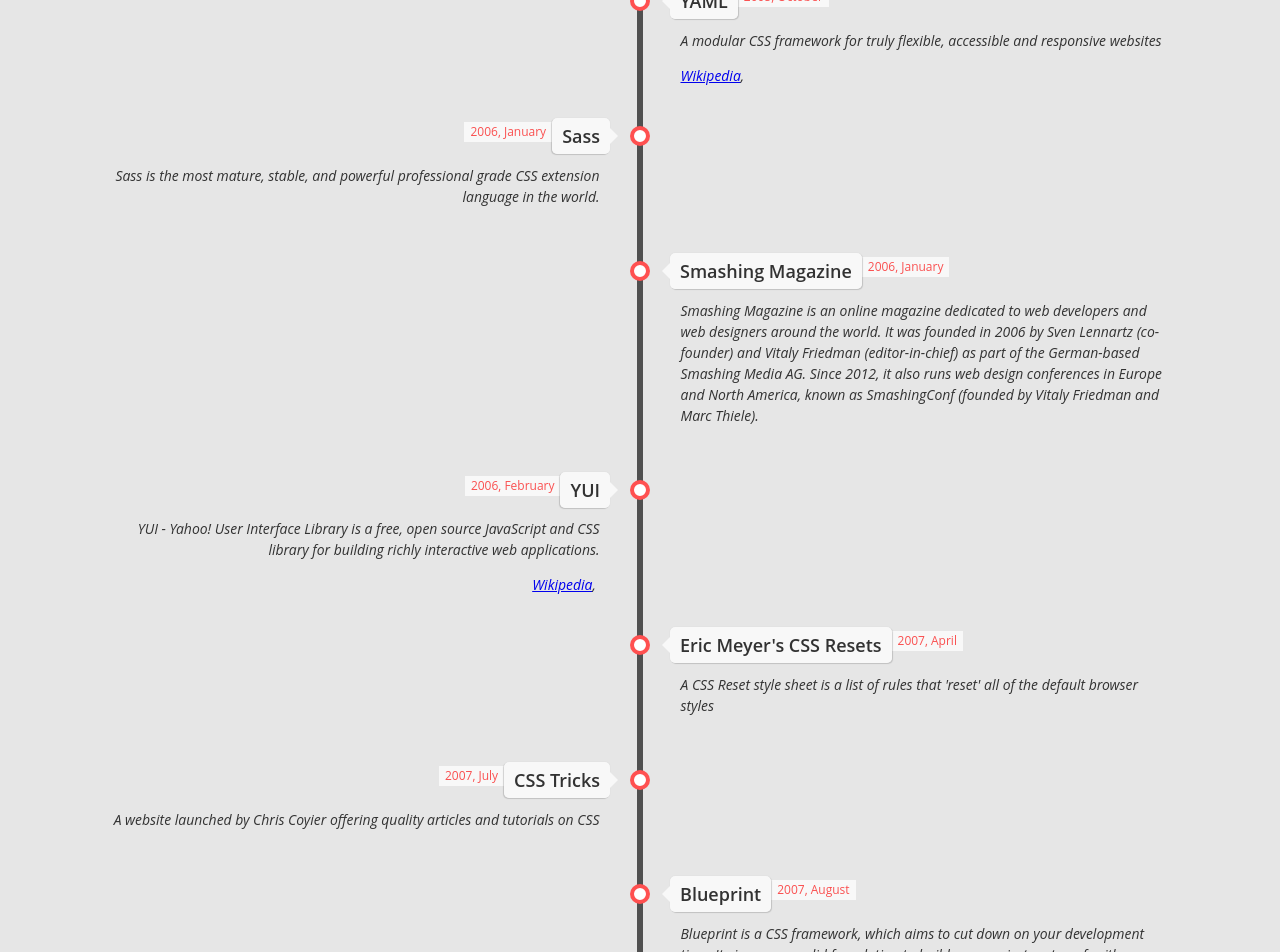
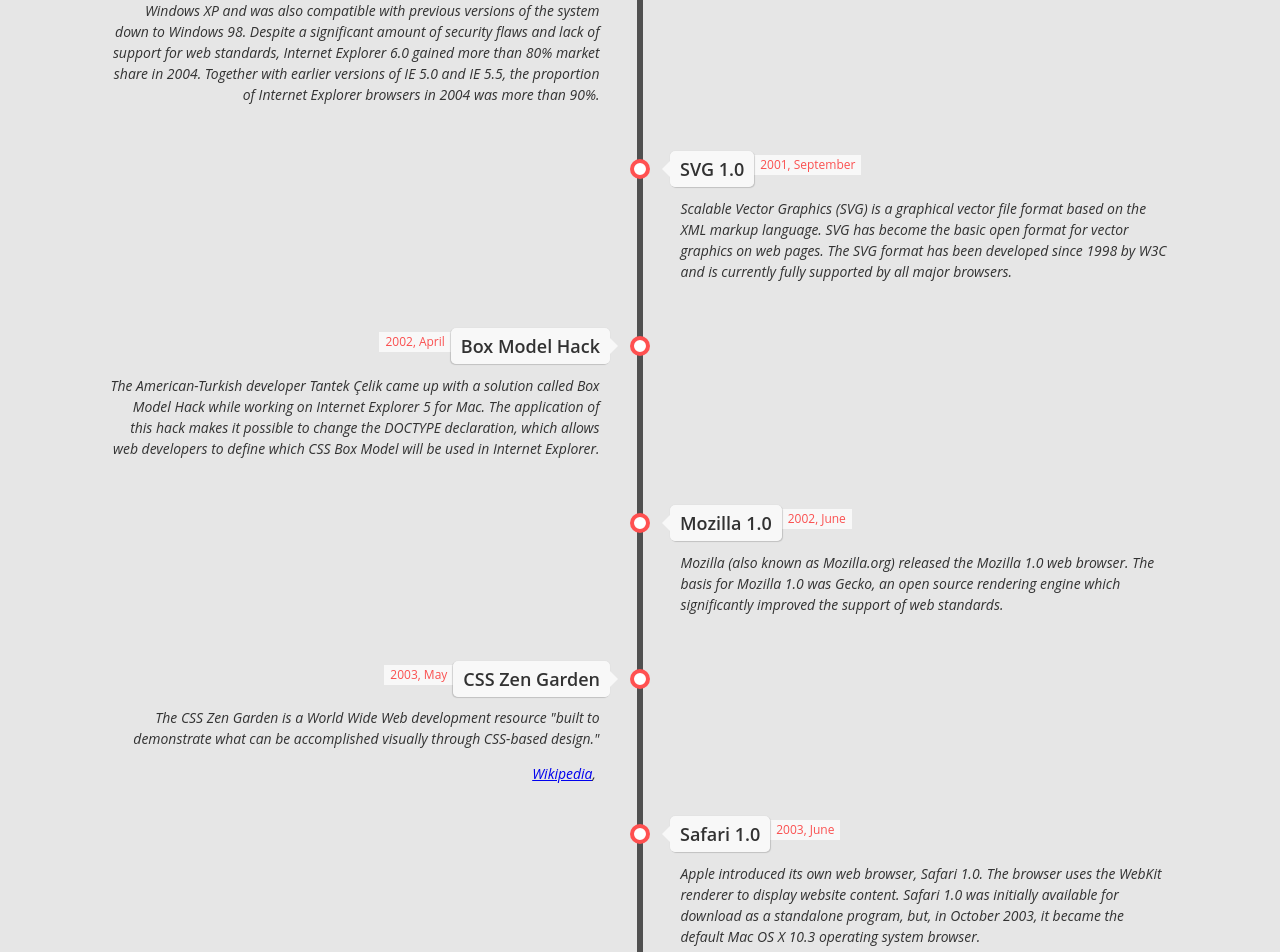
Before and after one commit to the-web-history/css-timeline, a Svelte app: page / in a window 1280 px wide. Shown: the part 2580-3532 px from the top of the page. Built offline with nearby package versions, Linux system fonts and the light colour scheme.

Commit message:
chore: split add new data for browsers

```diff
--- a/src/data/articles.js
+++ b/src/data/articles.js
@@ -1,32 +1,50 @@
 const articles = [
   {
-				name: 'The End of Global CSS',
-				url: 'https://medium.com/seek-blog/the-end-of-global-css-90d2a4a06284',
-				description: 'An article by Mark Dalgleish about CSS Modules',
-				created_at: new Date('2015-05-20'),
-				tags: ['articles'],
+    name: "The End of Global CSS",
+    url: "https://medium.com/seek-blog/the-end-of-global-css-90d2a4a06284",
+    description: "An article by Mark Dalgleish about CSS Modules",
+    created_at: new Date("2015-05-20"),
+    tags: ["articles"],
   },
   {
-				name: 'Fear of Style Sheets',
-				url: 'https://alistapart.com/article/fear/',
-				description: 'An article by Jeffrey Zeldman in A List Apart',
-				created_at: new Date('1999-03-12'),
-				tags: ['articles'],
+    name: "Fear of Style Sheets",
+    url: "https://alistapart.com/article/fear/",
+    description: "An article by Jeffrey Zeldman in A List Apart",
+    created_at: new Date("1999-03-12"),
+    tags: ["articles"],
   },
   {
-				name: 'Challenging CSS Best Practices',
-				url: 'https://www.smashingmagazine.com/2013/10/challenging-css-best-practices-atomic-approach/',
-				description: 'The term “Atomic CSS” was coined by Thierry Koblenz in his foundational article in Smashing Magazine',
-				created_at: new Date('2013-10-21'),
-				tags: ['articles'],
+    name: "Challenging CSS Best Practices",
+    url: "https://www.smashingmagazine.com/2013/10/challenging-css-best-practices-atomic-approach/",
+    description:
+      "The term “Atomic CSS” was coined by Thierry Koblenz in his foundational article in Smashing Magazine",
+    created_at: new Date("2013-10-21"),
+    tags: ["articles"],
   },
   {
-				name: 'Responsive Web Design',
-				url: 'https://alistapart.com/article/responsive-web-design/',
-				description: 'Ethan Marcotte introduced the term "Responsive Web Design" in an article published in A List Apart',
-				created_at: new Date('2010-05-25'),
-				tags: ['articles']
-		}
+    name: "Responsive Web Design",
+    url: "https://alistapart.com/article/responsive-web-design/",
+    description:
+      'Ethan Marcotte introduced the term "Responsive Web Design" in an article published in A List Apart',
+    created_at: new Date("2010-05-25"),
+    tags: ["articles"],
+  },
+  {
+    name: "CSS Sprites",
+    url: "https://alistapart.com/article/sprites/",
+    description:
+      "In 'A List Apart' webzine, Dave Shea published an article entitled 'CSS Sprite: Image Slicing's Kiss of Death.' In the article, the author described a technique called CSS Sprites, the basis of which was to connect several smaller graphic elements into one larger image. The graphic elements are then placed on the website using the background-position feature. Thanks to CSS Sprites, a website loads faster because it only uploads one image, reducing the number of HTTP requests.",
+    created_at: new Date("2004-03-05"),
+    tags: ["articles"],
+  },
+  {
+    name: "Box Model Hack",
+    url: "http://tantek.com/CSS/Examples/boxmodelhack.html",
+    description:
+      "The American-Turkish developer Tantek Çelik came up with a solution called Box Model Hack while working on Internet Explorer 5 for Mac. The application of this hack makes it possible to change the DOCTYPE declaration, which allows web developers to define which CSS Box Model will be used in Internet Explorer.",
+    created_at: new Date("2002-04-01"),
+    tags: ["articles"],
+  },
 ];
 
 export default articles;
--- /dev/null
+++ b/src/data/browsers.js
@@ -0,0 +1,53 @@
+const data = [
+  {
+    name: "Microsoft's Internet Explorer 3",
+    url: "https://www.w3.org/Style/CSS20/history.html",
+    description:
+      "The first commercial browser to support CSS was Microsoft's Internet Explorer 3, which was released in August 1996. IE3 reliably supports most of the color, background, font, and text properties, but it does not implement much of the box model.",
+    created_at: new Date("1996-08-01"),
+    tags: ["browsers"],
+  },
+  {
+    name: "Mozilla Firefox 1.0",
+    url: "",
+    description:
+      "Mozilla Corporation released a multiplatform web browser, Firefox 1.0. Compared with browsers from the Internet Explorer family, Firefox 1.0 was characteristic for its higher security, better web standards support, and a number of plug-ins that could be additionally installed. As a result, Firefox gained major popularity among users and exceeded 1 billion downloads between 2004 and 2009. The name Firefox was allegedly derived from the English translation of the Chinese name for the red panda.",
+    created_at: new Date("2004-11-09"),
+    tags: ["browsers"],
+  },
+  {
+    name: "Safari 1.0",
+    url: "https://www.webdesignmuseum.org/web-design-history/safari-1-0-2003",
+    description:
+      "Apple introduced its own web browser, Safari 1.0. The browser uses the WebKit renderer to display website content. Safari 1.0 was initially available for download as a standalone program, but, in October 2003, it became the default Mac OS X 10.3 operating system browser.",
+    created_at: new Date("2003-06-23"),
+    tags: ["browsers"],
+  },
+  {
+    name: "Opera 3.5",
+    url: "https://www.w3.org/Style/CSS20/history.html",
+    description:
+      "The third browser that ventured into CSS was Opera. The browser from the small Norwegian company made headlines in 1998 by being tiny (it fit on a floppy!) and customizable while supporting most features found in the larger offerings from Microsoft and Netscape. Opera 3.5 was released in November 1998, and supported most of CSS1.",
+    created_at: new Date("1998-11-01"),
+    tags: ["browsers"],
+  },
+  {
+    name: "Netscape Navigator 4",
+    url: "https://www.w3.org/Style/CSS20/history.html",
+    description:
+      "The next browser to announce support for CSS was Netscape Navigator, version 4.0. The Netscape implementation supports a broad range of features – for example, floating elements – but the Netscape developers did not have time to fully test all the features that are supposedly supported. The result is that many CSS properties cannot be used in Navigator 4.",
+    created_at: new Date("1997-06-01"),
+    tags: ["browsers"],
+  },
+  {
+    name: "Google Chrome",
+    url: "https://www.webdesignmuseum.org/web-design-history/google-chrome-2008",
+    description:
+      "Google released the beta version of Google Chrome's freeware browser for Windows. In December 2008, the first stable version of Google Chrome 1.0 was released. Since January 2009, Chrome has been available for MacOS, and in February 2012, its first beta version for Android 4 was released. At the turn of April and May 2012, Chrome surpassed the popularity of Internet Explorer and became the most widely used web browser. In 2018, Google Chrome had more than 66% of the global market share.",
+    created_at: new Date("2008-09-02"),
+
+    tags: ["browsers"],
+  },
+];
+
+export default data;
--- a/src/data/standards.js
+++ b/src/data/standards.js
@@ -1,137 +1,184 @@
 const data = [
   {
-				name: 'Proposal',
-				url: 'https://www.w3.org/People/howcome/p/cascade.html',
-				description: 'Håkon Wium Lie proposed the idea of CSS.',
-				created_at: new Date('1994-10-10'),
-				tags: ['standards']
+    name: "Proposal",
+    url: "https://www.w3.org/People/howcome/p/cascade.html",
+    description: "Håkon Wium Lie proposed the idea of CSS.",
+    created_at: new Date("1994-10-10"),
+    tags: ["standards"],
   },
   {
-				name: 'CSS1',
-				url: 'http://www.w3.org/TR/CSS1/',
-				description: 'The first version of CSS was published.',
-				created_at: new Date('1996-12-17'),
-				tags: ['standards']
-
+    name: "CSS1",
+    url: "http://www.w3.org/TR/CSS1/",
+    description: "The first version of CSS was published.",
+    created_at: new Date("1996-12-17"),
+    tags: ["standards"],
   },
   {
-				name: 'CSS2',
-				url: 'http://www.w3.org/TR/2008/REC-CSS2-20080411/',
-				description: 'CSS 2 was released and work on CSS 3 began. CSS 3 was very different from the other versions, fot instead of being a single monolithic specification, it was published as a set of separate documents known as modules.',
-				created_at: new Date('1998-05-12'),
-				tags: ['standards']
+    name: "CSS2",
+    url: "http://www.w3.org/TR/2008/REC-CSS2-20080411/",
+    description:
+      "CSS 2 was released and work on CSS 3 began. CSS 3 was very different from the other versions, fot instead of being a single monolithic specification, it was published as a set of separate documents known as modules.",
+    created_at: new Date("1998-05-12"),
+    tags: ["standards"],
   },
   {
-				name: 'CSS2.1',
-				url: 'http://www.w3.org/TR/2011/REC-CSS2-20110607/',
-				description: 'CSS 2.1 was released, which fixed the errors found in CSS 2',
-				created_at: new Date('2011-05-07'),
-				tags: ['standards']
+    name: "CSS2.1",
+    url: "http://www.w3.org/TR/2011/REC-CSS2-20110607/",
+    description: "CSS 2.1 was released, which fixed the errors found in CSS 2",
+    created_at: new Date("2011-05-07"),
+    tags: ["standards"],
   },
   {
-				name: 'CSS Proposal',
-				url: 'https://www.w3.org/Style/CSS20/history.html',
-				description: 'At the next WWW conference in April 1995, CSS was presented again. Both Bert and Håkon were there',
-				created_at: new Date('1995-04-01'),
-				tags: ['standards']
+    name: "CSS Proposal",
+    url: "https://www.w3.org/Style/CSS20/history.html",
+    description:
+      "At the next WWW conference in April 1995, CSS was presented again. Both Bert and Håkon were there",
+    created_at: new Date("1995-04-01"),
+    tags: ["standards"],
   },
   {
-				name: 'www-style',
-				url: 'https://www.w3.org/Style/CSS20/history.html',
-				description: 'The www-style mailing list was created in May 1995, and the discussions there have often influenced the development of the CSS specifications.',
-				created_at: new Date('1995-05-01'),
-				tags: ['standards']
+    name: "www-style",
+    url: "https://www.w3.org/Style/CSS20/history.html",
+    description:
+      "The www-style mailing list was created in May 1995, and the discussions there have often influenced the development of the CSS specifications.",
+    created_at: new Date("1995-05-01"),
+    tags: ["standards"],
   },
   {
-				name: 'W3C',
-				url: 'https://www.w3.org/Style/CSS20/history.html',
-				description: 'In 1995, the World Wide Web Consortium (W3C) also became operational. Companies were joining the Consortium at a high rate and the organization became established. Workshops on various topics were found to be a successful way for W3C members and staff to meet and discuss future technical development.',
-				created_at: new Date('1995-06-01'),
-				tags: ['standards']
+    name: "W3C",
+    url: "https://www.w3.org/Style/CSS20/history.html",
+    description:
+      "In 1995, the World Wide Web Consortium (W3C) also became operational. Companies were joining the Consortium at a high rate and the organization became established. Workshops on various topics were found to be a successful way for W3C members and staff to meet and discuss future technical development.",
+    created_at: new Date("1995-06-01"),
+    tags: ["standards"],
   },
   {
-				name: 'HTML ERB',
-				url: 'https://www.w3.org/Style/CSS20/history.html',
-				description: 'At the end of 1995, W3C set up the HTML Editorial Review Board (HTML ERB) to ratify future HTML specifications. Because style sheets were within the sphere of interest of the members of the new group, the CSS specification was taken up as a work item with the goal of making it into a W3C Recommendation.',
-				created_at: new Date('1996-12-01'),
-				tags: ['standards']
+    name: "HTML ERB",
+    url: "https://www.w3.org/Style/CSS20/history.html",
+    description:
+      "At the end of 1995, W3C set up the HTML Editorial Review Board (HTML ERB) to ratify future HTML specifications. Because style sheets were within the sphere of interest of the members of the new group, the CSS specification was taken up as a work item with the goal of making it into a W3C Recommendation.",
+    created_at: new Date("1996-12-01"),
+    tags: ["standards"],
   },
   {
-				name: 'CSS Working group in W3C',
-				url: 'https://www.w3.org/Style/CSS20/history.html',
-				description: 'In February 1997, CSS got its own working group inside W3C and the new group set out to work on the features which CSS1 didn\'t address.',
-				created_at: new Date('1997-02-01'),
-				tags: ['standards']
+    name: "CSS Working group in W3C",
+    url: "https://www.w3.org/Style/CSS20/history.html",
+    description:
+      "In February 1997, CSS got its own working group inside W3C and the new group set out to work on the features which CSS1 didn't address.",
+    created_at: new Date("1997-02-01"),
+    tags: ["standards"],
+  },
+
+  {
+    name: "The acid test",
+    url: "https://www.w3.org/Style/CSS20/history.html",
+    description:
+      "Todd Fahrner created the acid test in October 1998, which became the ultimate challenge",
+    created_at: new Date("1998-10-01"),
+    tags: ["standards"],
+  },
+
+  {
+    name: "Media Queries",
+    url: "https://www.w3.org/TR/2009/CR-css3-mediaqueries-20090423/",
+    description:
+      "Media Queries became a W3C Candidate Recommendation. A media query consists of a media type and zero or more expressions to limit the scope of style sheets. By using media queries, presentations can be tailored to a specific range of output devices without changing the content itself.",
+    created_at: new Date("2009-04-23"),
+    tags: ["standards"],
   },
   {
-				name: 'Microsoft\'s Internet Explorer 3',
-				url: 'https://www.w3.org/Style/CSS20/history.html',
-				description: 'The first commercial browser to support CSS was Microsoft\'s Internet Explorer 3, which was released in August 1996. IE3 reliably supports most of the color, background, font, and text properties, but it does not implement much of the box model.',
-				created_at: new Date('1996-08-01'),
-				tags: ['browsers','standards']
+    name: "CSS Grid in Edge browser",
+    url: "https://alistapart.com/article/the-story-of-css-grid-from-its-creators/",
+    description:
+      "On October 17th, Microsoft’s Edge browser shipped its implementation of CSS Grid. This is a milestone for a number of reasons. First, it means that all major browsers now support this incredible layout tool. Second, it means that all major browsers rolled out their implementations in a single year(!), a terrific example of standards success and cross-browser collaboration. But third, and perhaps most interestingly, it closes the loop on a process that has been more than 20 years in the making.",
+    created_at: new Date("2017-10-17"),
+    tags: ["standards"],
+    links: [
+      {
+        name: "CanIUse",
+        url: "https://caniuse.com/?search=css%20grid",
+      },
+    ],
   },
   {
-				name: 'Opera 3.5',
-				url: 'https://www.w3.org/Style/CSS20/history.html',
-				description: 'The third browser that ventured into CSS was Opera. The browser from the small Norwegian company made headlines in 1998 by being tiny (it fit on a floppy!) and customizable while supporting most features found in the larger offerings from Microsoft and Netscape. Opera 3.5 was released in November 1998, and supported most of CSS1.',
-				created_at: new Date('1998-11-01'),
-				tags: ['browsers','standards']
+    name: "CSS Grid Layout Module Level 1",
+    url: "https://www.w3.org/TR/css-grid-1/",
+    description:
+      "CSS Grid Layout Module Level 1 became a  W3C Candidate Recommendation. This CSS module defines a two-dimensional grid-based layout system, optimized for user interface design. In the grid layout model, the children of a grid container can be positioned into arbitrary slots in a predefined flexible or fixed-size layout grid.",
+    created_at: new Date("2016-09-29"),
+    tags: ["standards"],
   },
   {
-				name: 'The acid test',
-				url: 'https://www.w3.org/Style/CSS20/history.html',
-				description: 'Todd Fahrner created the acid test in October 1998, which became the ultimate challenge',
-				created_at: new Date('1998-10-01'),
-				tags: ['standards']
-
+    name: "Rebecca Purple",
+    url: "https://lists.w3.org/Archives/Public/www-style/2014Jun/0312.html",
+    description:
+      "Following a proposal sent to social media, it is suggested to add the named color 'rebeccapurple', for value #663399, to  CSS Color Level 4. This is a tribute to Eric Meyer's daughter who recently passed away and a mark of support from all the  Web community to Eric.",
+    created_at: new Date("2014-06-22"),
+    tags: ["standards"],
+    links: [
+      {
+        name: "Eric Meyer's site",
+        url: "https://meyerweb.com/eric/thoughts/2014/06/19/rebeccapurple/",
+      },
+    ],
   },
   {
-				name: 'Netscape Navigator 4',
-				url: 'https://www.w3.org/Style/CSS20/history.html',
-				description: 'The next browser to announce support for CSS was Netscape Navigator, version 4.0. The Netscape implementation supports a broad range of features – for example, floating elements – but the Netscape developers did not have time to fully test all the features that are supposedly supported. The result is that many CSS properties cannot be used in Navigator 4.',
-				created_at: new Date('1997-06-01'),
-				tags: ['browsers','standards']
+    name: "Media Queries",
+    url: "https://www.w3.org/TR/mediaqueries-3/",
+    description:
+      "The W3C consortium released the first draft of the Media Queries specification. The original idea for the Media Queries module appeared in the first draft of the CSS specification by Norwegian programmer Håkon Wium Lie in October 1994. However, this proposal did not become part of CSS1. The CSS3 Media Queries module allows web developers to adjust the rendering of web page content according to various factors such as screen resolution. Currently, Media Queries are one of the basic techniques used in responsive web design.",
+    created_at: new Date("2001-04-04"),
+    tags: ["standards"],
   },
   {
-				name: 'Media Queries',
-				url: 'https://www.w3.org/TR/2009/CR-css3-mediaqueries-20090423/',
-				description: 'Media Queries became a W3C Candidate Recommendation. A media query consists of a media type and zero or more expressions to limit the scope of style sheets. By using media queries, presentations can be tailored to a specific range of output devices without changing the content itself.',
-				created_at: new Date('2009-04-23'),
-				tags: ['browsers','standards']
+    name: "Internet Explorer 6",
+    url: "https://www.webdesignmuseum.org/web-design-history/internet-explorer-6-0-2001",
+    description:
+      "Less than two months before the official release of the Windows XP operating system, Microsoft released Internet Explorer 6.0. IE 6 was integrated into Windows XP and was also compatible with previous versions of the system down to Windows 98. Despite a significant amount of security flaws and lack of support for web standards, Internet Explorer 6.0 gained more than 80% market share in 2004. Together with earlier versions of IE 5.0 and IE 5.5, the proportion of Internet Explorer browsers in 2004 was more than 90%.",
+    created_at: new Date("2001-08-27"),
+    tags: ["browsers", "standards"],
   },
   {
-				name: 'CSS Grid in Edge browser',
-				url: 'https://alistapart.com/article/the-story-of-css-grid-from-its-creators/',
-				description: 'On October 17th, Microsoft’s Edge browser shipped its implementation of CSS Grid. This is a milestone for a number of reasons. First, it means that all major browsers now support this incredible layout tool. Second, it means that all major browsers rolled out their implementations in a single year(!), a terrific example of standards success and cross-browser collaboration. But third, and perhaps most interestingly, it closes the loop on a process that has been more than 20 years in the making.',
-				created_at: new Date('2017-10-17'),
-				tags: ['browsers', 'standards'],
-				links:[
-						{
-								name: 'CanIUse',
-								url: 'https://caniuse.com/?search=css%20grid'
-						}
-				]
+    name: "SVG 1.0",
+    url: "https://www.w3.org/TR/SVG11/",
+    description:
+      "Scalable Vector Graphics (SVG) is a graphical vector file format based on the XML markup language. SVG has become the basic open format for vector graphics on web pages. The SVG format has been developed since 1998 by W3C and is currently fully supported by all major browsers.",
+    created_at: new Date("2001-09-04"),
+    tags: ["standards"],
   },
   {
-				name: 'CSS Grid Layout Module Level 1',
-				url: 'https://www.w3.org/TR/css-grid-1/',
-				description: 'CSS Grid Layout Module Level 1 became a  W3C Candidate Recommendation. This CSS module defines a two-dimensional grid-based layout system, optimized for user interface design. In the grid layout model, the children of a grid container can be positioned into arbitrary slots in a predefined flexible or fixed-size layout grid.',
-				created_at: new Date('2016-09-29'),
-				tags: ['standards']
+    name: "Mozilla 1.0",
+    url: "https://www.webdesignmuseum.org/web-design-history/mozilla-1-0-2002",
+    description:
+      "Mozilla (also known as Mozilla.org) released the Mozilla 1.0 web browser. The basis for Mozilla 1.0 was Gecko, an open source rendering engine which significantly improved the support of web standards.",
+    created_at: new Date("2002-06-05"),
+    tags: ["browsers", "standards"],
   },
   {
-				name: 'Rebecca Purple',
-				url: 'https://lists.w3.org/Archives/Public/www-style/2014Jun/0312.html',
-				description: 'Following a proposal sent to social media, it is suggested to add the named color \'rebeccapurple\', for value #663399, to  CSS Color Level 4. This is a tribute to Eric Meyer\'s daughter who recently passed away and a mark of support from all the  Web community to Eric.',
-				created_at: new Date('2014-06-22'),
-				tags: ['standards'],
-				links: [
+    name: "Safari 1.0",
+    url: "https://www.webdesignmuseum.org/web-design-history/safari-1-0-2003",
+    description:
+      "Apple introduced its own web browser, Safari 1.0. The browser uses the WebKit renderer to display website content. Safari 1.0 was initially available for download as a standalone program, but, in October 2003, it became the default Mac OS X 10.3 operating system browser.",
+    created_at: new Date("2003-06-23"),
+    tags: ["browsers", "standards"],
+  },
+
   {
-								name: 'Eric Meyer\'s site',
-								url: 'https://meyerweb.com/eric/thoughts/2014/06/19/rebeccapurple/'
-						}
-				]
-		}
+    name: "CSS Grid",
+    url: "https://www.w3.org/TR/2007/WD-css3-grid-20070905/",
+    description:
+      "W3C released the first proposal of the CSS Grid specification. This CSS module defines a set of properties for creating a layout fitted into a regular grid that consists of rows and columns. The CSS Grid makes it easy to create complex and full-page layouts without the need of using cascading style layout methods involving float and positioning. CSS Grid features are currently supported by most major browsers.",
+    created_at: new Date("2007-09-05"),
+    tags: ["standards"],
+  },
+  {
+    name: "CSS Flexbox Layout",
+    url: "https://www.w3.org/TR/2009/WD-css3-flexbox-20090723/",
+    description:
+      "W3C issued the first proposal of the CSS Flexible box layout (Flexbox) specification. Flexbox introduces a new way of creating web layout, an easier alignment of elements and a better distribution of space with respect to the device's display resolution. Flexbox features are currently supported in most major browsers.",
+    created_at: new Date(""),
+    tags: ["standards"],
+  },
 ];
 
 export default data;
--- a/src/lib/Timeline.svelte
+++ b/src/lib/Timeline.svelte
@@ -47,6 +47,7 @@
  const tags = [
 		 'articles',
 		 'css-in-js',
+     'browsers',
 		 'frameworks',
 		 'methodology',
 		 'preprocessors',
```
Also changed, not shown: src/data/index.js (+12 -11 lines), 1 other file (tests, documents, lock files or other folders). Lines whose indentation alone changed are shown as unchanged.
